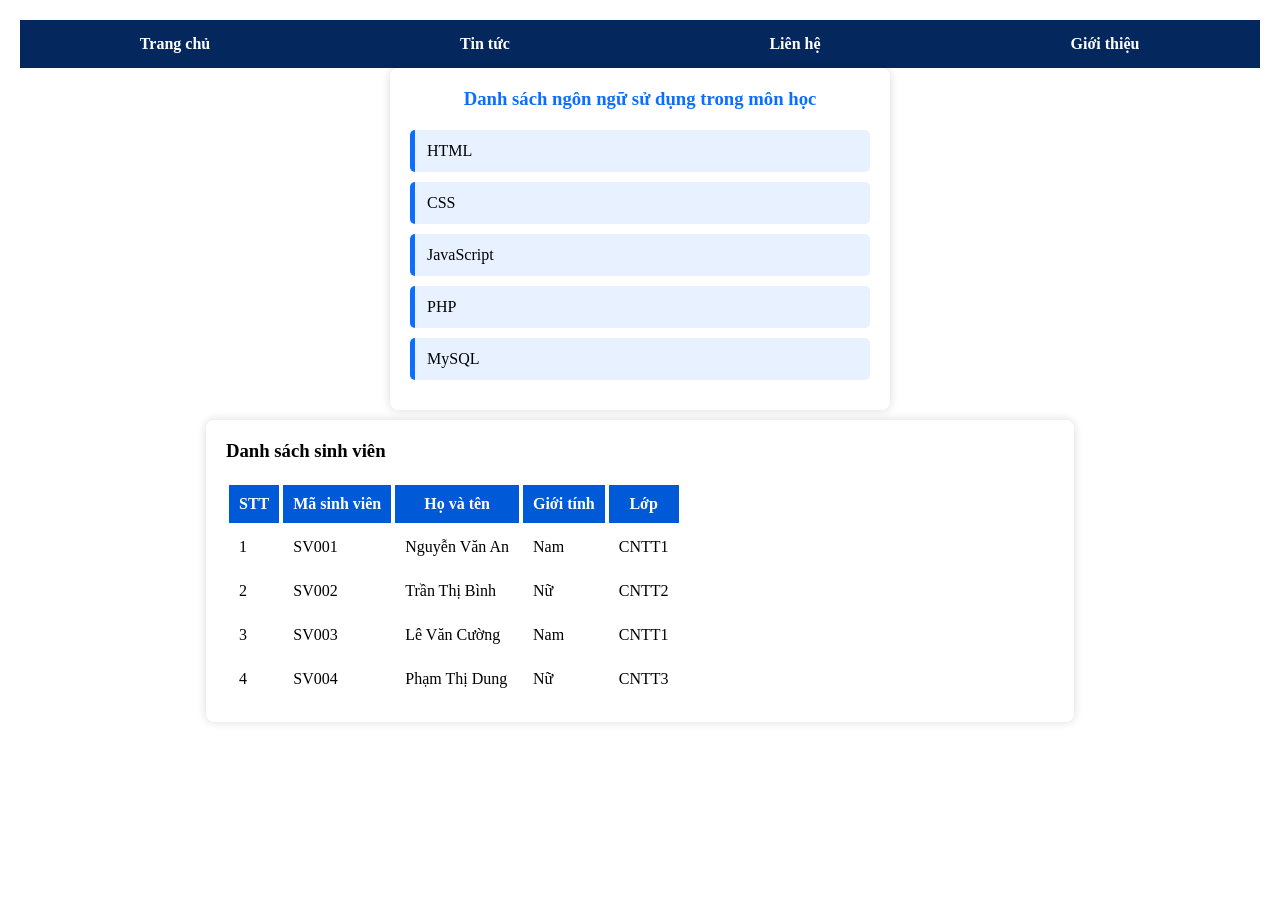
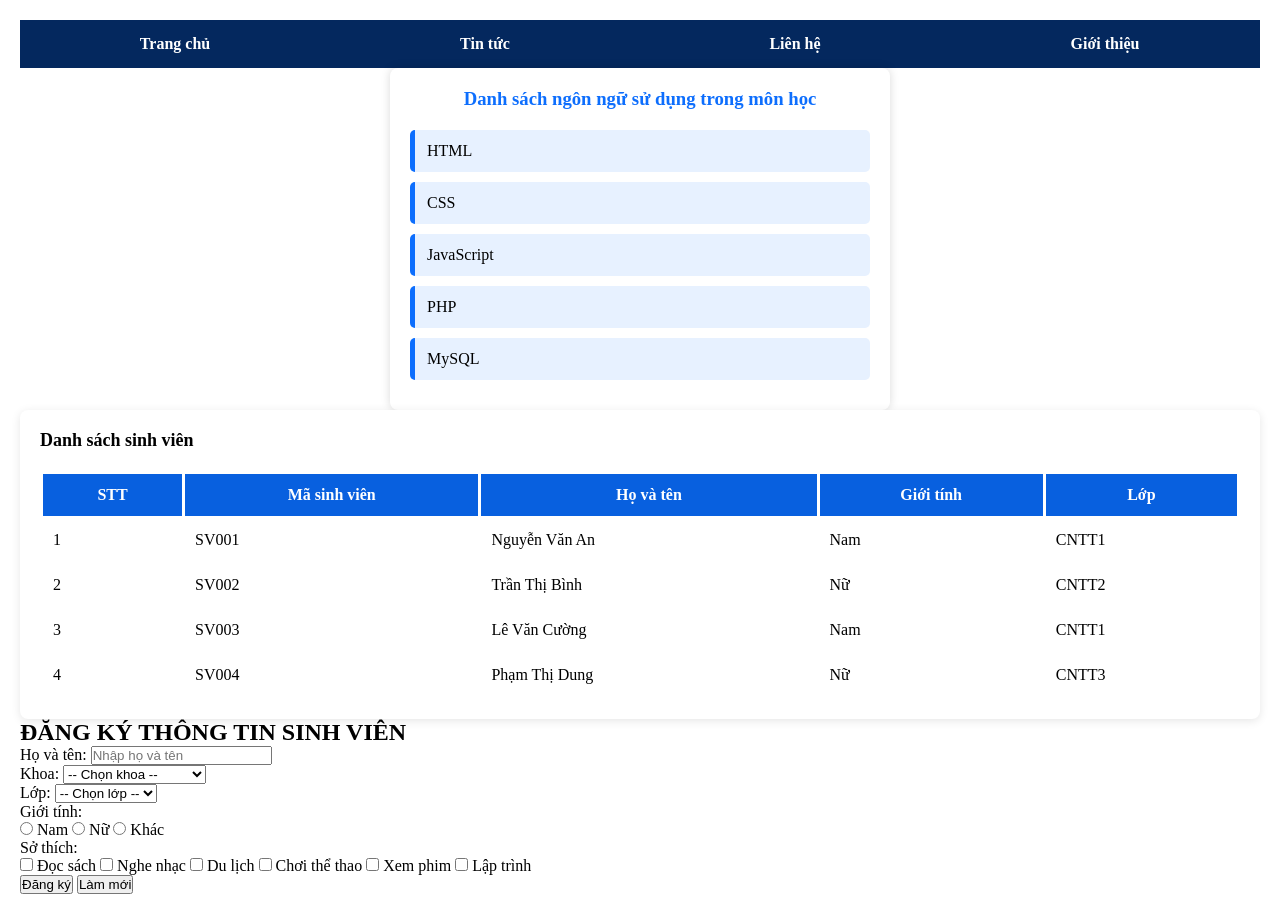
Before and after one commit to cthinh777/TrinhCuongThinh_LTW1, a PHP site: page /lab2/test1.php in a window 1280 px wide. Before the commit the page ends 724 px from the top, so only its background shows below. Run offline with PHP 8.4, Linux system fonts and the light colour scheme.

Commit message:
add file lab 2

```diff
--- a/lab2/test1.php
+++ b/lab2/test1.php
@@ -26,7 +26,38 @@ $students = [
         "gender" => "Nữ",
         "class" => "CNTT3"
     ],
-]; ?>
+];
+$khoa = [
+    "Công nghệ thông tin",
+    "Quản trị kinh doanh",
+    "Kế toán",
+    "Ngôn ngữ Anh",
+    "Thiết kế đồ họa"
+];
+
+$lop = [
+    "CNTT01",
+    "CNTT02",
+    "CNTT03",
+    "QTKD01",
+    "KT01"
+];
+
+$gioitinh = [
+    "Nam",
+    "Nữ",
+    "Khác"
+];
+
+$sothich = [
+    "Đọc sách",
+    "Nghe nhạc",
+    "Du lịch",
+    "Chơi thể thao",
+    "Xem phim",
+    "Lập trình"
+];
+?>
 
 
 <!DOCTYPE html>
@@ -150,45 +181,150 @@ $students = [
     </table>
 </section>
 <style>
-    body {
+.s2 {
+    width: 100%;
+    max-width: 100%;
+    min-width: 0;
+    box-sizing: border-box;
     padding: 20px;
+    background-color: #fff;
+    border-radius: 8px;
+    box-shadow: 0 2px 10px rgba(0, 0, 0, 0.1);
+    overflow-x: auto;
 }
 
-    .s2 {
-        max-width: 70%;
-        margin: 10px auto;
-        padding: 20px;
-        border-radius: 8px;
-        box-shadow: 0 0 10px rgba(0, 0, 0, 0.15);
+.s2 h3 {
+    margin: 0 0 20px 0;
+    font-size: 18px;
+    font-weight: bold;
+    color: #000;
 }
-    s2.table{
+
+.s2 table {
     width: 100%;
     border-collapse: collapse;
-        text-align: center;
-        border: 1px solid #ffffff;
-    }
-    .s2 h3 {
-        color: #000000;
-        margin-bottom: 20px;
-    }
-
-    .s2 tr {
-        list-style: none;
-        border: 1px solid #ffffff;
+    table-layout: auto;
 }
 
 .s2 th {
-        padding: 10px;
-        margin-bottom: 10px;
-        background: #005ad8;
+    background-color: #0860df;
     color: white;
-        border: 1px solid #ffffff;
+    padding: 12px 10px;
+    text-align: center;
+    border: 3px solid white;
+    white-space: nowrap;
 }
-    .s2 td{
-        padding: 11px 10px;
-        border: 1px solid #ffffff;
+
+.s2 td {
+    padding: 12px 10px;
+    text-align: left;
+    border: 3px solid white;
+    white-space: nowrap;
+}
+
+.s2 tr:hover td {
+    background-color: #f2f6ff;
 }
 </style>
+<section class="s3">
+
+    <h2>ĐĂNG KÝ THÔNG TIN SINH VIÊN</h2>
+
+    <form action="" method="POST">
+
+        <!-- Họ và tên -->
+        <div class="form-group">
+            <label>Họ và tên:</label>
+            <input type="text"
+                   name="hoten"
+                   placeholder="Nhập họ và tên"
+                   required>
+        </div>
+
+        <!-- Chọn khoa -->
+        <div class="form-group">
+            <label>Khoa:</label>
+            <select name="khoa" required>
+                <option value="">-- Chọn khoa --</option>
+
+                <?php
+                foreach ($khoa as $item) {
+                    echo "<option value='$item'>$item</option>";
+                }
+                ?>
+
+            </select>
+        </div>
+
+        <!-- Chọn lớp -->
+        <div class="form-group">
+            <label>Lớp:</label>
+            <select name="lop" required>
+                <option value="">-- Chọn lớp --</option>
+
+                <?php
+                foreach ($lop as $item) {
+                    echo "<option value='$item'>$item</option>";
+                }
+                ?>
+
+            </select>
+        </div>
+
+        <!-- Giới tính -->
+        <div class="form-group">
+            <label>Giới tính:</label>
+
+            <div class="radio-group">
+                <?php
+                foreach ($gioitinh as $item) {
+                    echo "
+                    <label>
+                        <input type='radio'
+                               name='gioitinh'
+                               value='$item'
+                               required>
+                        $item
+                    </label>
+                    ";
+                }
+                ?>
+            </div>
+        </div>
+
+        <!-- Sở thích -->
+        <div class="form-group">
+            <label>Sở thích:</label>
+
+            <div class="checkbox-group">
+                <?php
+                foreach ($sothich as $item) {
+                    echo "
+                    <label>
+                        <input type='checkbox'
+                               name='sothich[]'
+                               value='$item'>
+                        $item
+                    </label>
+                    ";
+                }
+                ?>
+            </div>
+        </div>
+
+        <!-- Nút chức năng -->
+        <div class="buttons">
+            <button type="submit" class="btn-submit">
+                Đăng ký
+            </button>
+
+            <button type="reset" class="btn-reset">
+                Làm mới
+            </button>
+        </div>
+
+    </form>
+
 </body>
 
 </html>
```
Lines whose indentation alone changed are shown as unchanged.
